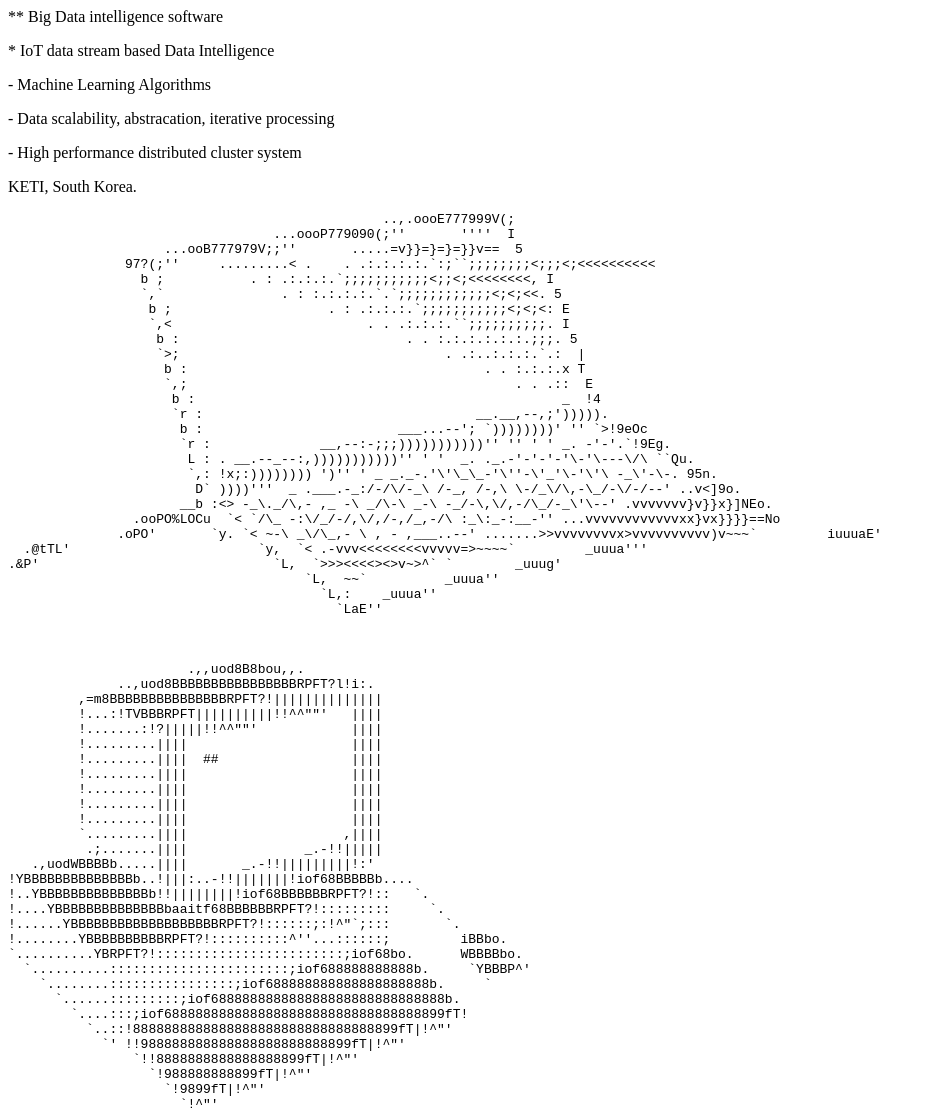
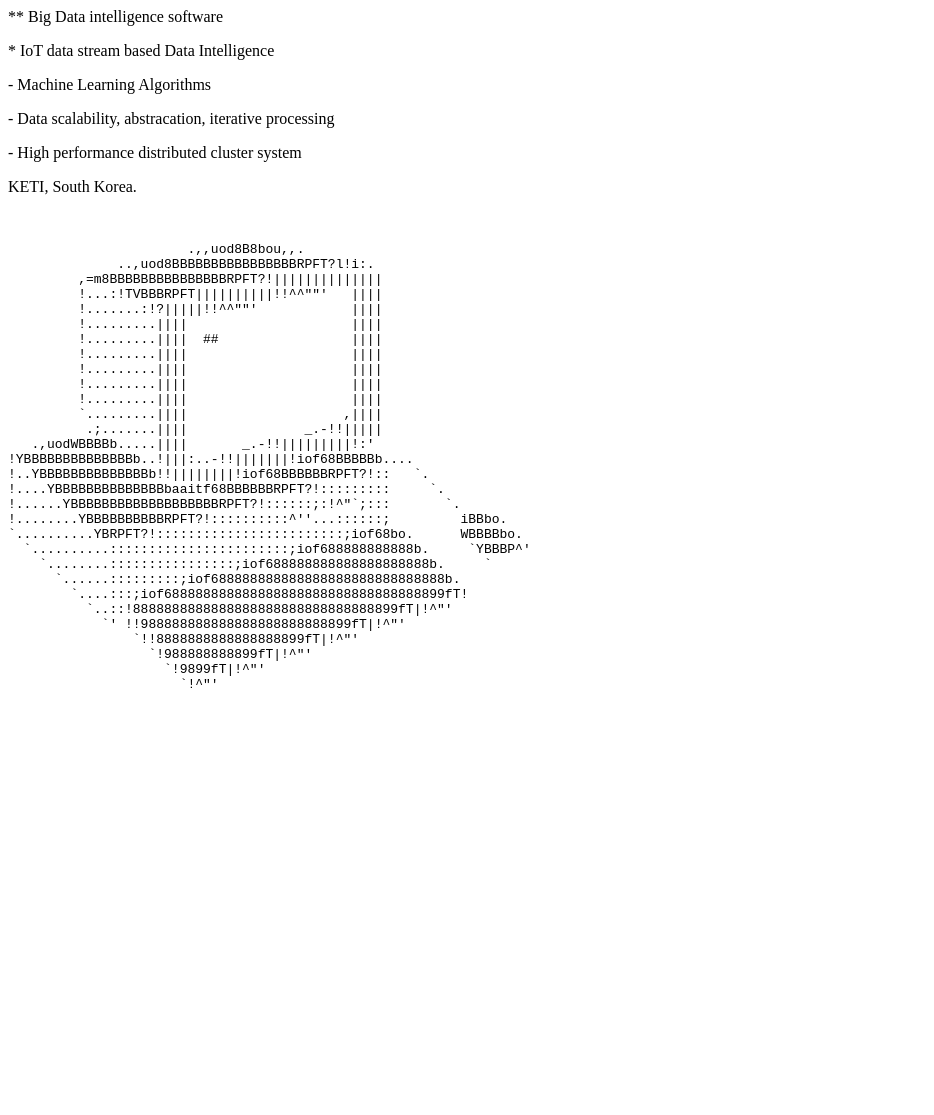
Before and after one commit to jeonghoonkang/jeonghoonkang.github.io, a plain HTML site: page index.html in a window 1280 px wide. Shown: the whole page, without its empty margins (0-934 px from the left). After the commit the page ends 800 px from the top, so only its background shows below. Drawn offline with Linux system fonts and the light colour scheme.

Commit message:
Update index.html

```diff
--- a/index.html
+++ b/index.html
@@ -11,42 +11,6 @@
 
 
  <pre>
-                                                ..,.oooE777999V(;
-                                  ...oooP779090(;''       ''''  I
-                    ...ooB777979V;;''       .....=v}}=}=}=}}v==  5
-               97?(;''     .........<<vvvv<vvvvvvvvvvvvvvv}}}}v} L
-               ,   ..;;`;;;;;<;<<<<<<<<<<<<<v<vvvvvvvvvv}vv}}}}}. 1
-               b (:::``;;;;;;;;;;;<;<;<<<<<<<<<<<<v<v<vvvvvvvv}v}, E
-               `J ::.:.:.``;;;;;;;;;;;<;;;<<<<<<<<<<<<v<v<vvvvvvvx L
-                L  :. :.:.:.:.``;;;;;;;;;;;;;;<;<<<<<<<<<<v<<v<vv<( T
-                `> .    . .:.:.:.:.`:;``;;;;;;;;<;;;<;<<<<<<<<<<<v< >
-                 b ;           . : .:.:.:.`;;;;;;;;;;;<;;<;<<<<<<<<, I
-                 `,`               . : :.:.:.:.`.`;;;;;;;;;;;;<;<;<<. 5
-                  b ;                    . : .:.:.:.`;;;;;;;;;;;<;<;<: E
-                  `,<                         . . .:.:.:.``;;;;;;;;;;. I
-                   b :                             . . :.:.:.:.:.:.;;;. 5
-                   `>;                                  . .:..:.:.:.`.:  |
-                    b :                                      . . :.:.:.x T
-                    `,;                                          . . .::  E
-                     b :                                               _  !4
-                     `r :                                   __.__,--,;'))))).
-                      b :                         ___...--'; `))))))))' '' `>!9eOc
-                      `r :              __,--:-;;;)))))))))))'' '' ' ' _. -'-'.`!9Eg.
-                       L : . __.--_--:,)))))))))))'' ' '  _. ._.-'-'-'-'\-'\---\/\ ``Qu.
-                       `,: !x;:)))))))) ')'' ' _ _._-.'\'\_\_-'\''-\'_'\-'\'\ -_\'-\-. 95n.
-                        D` ))))'''  _ .___.-_:/-/\/-_\ /-_, /-,\ \-/_\/\,-\_/-\/-/--' ..v<]9o.
-                      __b :<> -_\._/\,- ,_ -\ _/\-\ _-\ -_/-\,\/,-/\_/-_\'\--' .vvvvvvv}v}}x}]NEo.
-                .ooPO%LOCu  `< `/\_ -:\/_/-/,\/,/-,/_,-/\ :_\:_-:__-'' ...vvvvvvvvvvvvxx}vx}}}}==No
-              .oPO'       `y. `< ~-\ _\/\_,- \ , - ,___..--' .......>>vvvvvvvvx<xvvxx}=x===}~^^   I
-        om3jR&57'          `Ey, `\ `!,\ \-/_/\_---''.......vv>>vvvvvvvvvv)v<xvx=}=<~~^~`       :_yd
-    _.rq8'                    `L, `<_ `--'.......vv<<<<v<<<<x<vv<vvvvxxxx=>~~~`         iuuuaE'
-  .@tTL'                        `y,  `< .-vvv<<<<<<<<<xxvx>vvvvv=>~~~~`         _uuua'''
-.&P'                              `L,  `>>><<<<><>v<vvvvvx~`::`       ::_uuua'''
-                                    `y,  `:F_P:<x>~>^` `        _uuug'
-                                      `L,  ~~`          _uuua''
-                                        `L,:    _uuua''
-                                          `LaE''
-
 
 
                        .,,uod8B8bou,,.
```
